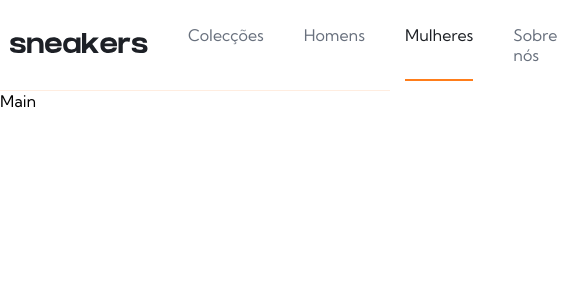
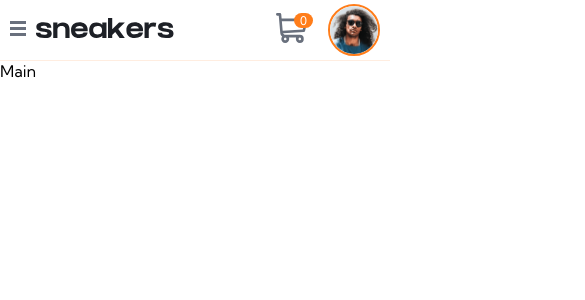
Before and after one commit to jamuianga/e-commerce-product-page, a React (Vite) app: page / in a window 390 px wide. Shown: the top 300 px of the page, 585 px wide, since content can reach past the window. Built offline with nearby package versions, Linux system fonts and the light colour scheme.

Commit message:
styling mobile nav

```diff
--- a/src/components/Header.jsx
+++ b/src/components/Header.jsx
@@ -1,20 +1,42 @@
 import React, { useState } from 'react';
+import Cart from './Cart';
+
 import css from './Header.module.scss';
 import logo from '../assets/logo.svg';
+import avatarImg from '../assets/image-avatar.png';
+
 import iconCart from '../assets/icon-cart.svg';
-import avatarImg from '../assets/image-avatar.png';
-import Cart from './Cart';
+import iconMenu from '../assets/icon-menu.svg';
+import iconClose from '../assets/icon-close.svg';
 
 function Header({ cart }) {
   const [showCart, setShowCart] = useState(false);
+  const [showMenu, setShowMenu] = useState(false);
 
   return (
     <nav className={css.container}>
+      <button
+        type="button"
+        className={css['icon-menu']}
+        onClick={() => setShowMenu(!showMenu)}
+      >
+        <img src={iconMenu} alt="Icon menu" />
+      </button>
+
       <a href="/">
         <img src={logo} alt="Logo" className={css.logo} />
       </a>
 
-      <ul className={css.menu}>
+      <ul className={`${css.menu} ${showMenu ? css.show : ''}`}>
+        {/* <li> */}
+        <button
+          type="button"
+          className={css['icon-close-menu']}
+          onClick={() => setShowMenu(!showMenu)}
+        >
+          <img src={iconClose} alt="Icon menu" />
+        </button>
+        {/* </li> */}
         <li>
           <a href="#">Colecções</a>
         </li>
--- a/src/components/Header.module.scss
+++ b/src/components/Header.module.scss
@@ -1,13 +1,18 @@
 .container {
   display: flex;
   align-items: center;
-  padding: 0 10px;
   border-bottom: 1px solid hsl(25, 100%, 94%);
   height: 90px;
+  padding: 0 10px;
 
   a {
     text-decoration: none;
   }
+}
+
+.icon-menu,
+.icon-close-menu {
+  display: none;
 }
 
 .logo {
@@ -24,7 +29,7 @@
   display: flex;
 
   li {
-    padding: 0px 20px;
+    padding: 0 20px;
 
     .active {
       color: hsl(220, 13%, 13%);
@@ -100,6 +105,62 @@
   }
 }
 
+@media screen and (max-width: 991px) {
+  .container {
+    height: 60px;
+  }
+
+  .icon-menu {
+    display: block;
+    margin-right: 10px;
+    cursor: pointer;
+    background: none;
+    border: none;
+    padding: 0;
+  }
+  .icon-close-menu {
+    display: inherit;
+    margin-left: 20px;
+    margin-bottom: 30px;
+    cursor: pointer;
+    background: none;
+    border: none;
+    padding: 0;
+  }
+
+  .menu {
+    display: none;
+
+    li {
+      padding: 10px 20px;
+      font-weight: 700;
+
+      .active {
+        color: hsl(220, 13%, 13%);
+        border-bottom: none;
+      }
+
+      a {
+        &:hover {
+          border-bottom: none;
+        }
+      }
+    }
+  }
+
+  .show {
+    position: absolute;
+    display: block;
+    top: 0;
+    left: 0;
+    bottom: 0;
+    width: 190px;
+    background-color: hsl(0, 0%, 100%);
+    box-shadow: 0 0 10px rgba(0, 0, 0, 0.3);
+    padding-top: 20px;
+  }
+}
+
 // Orange: hsl(26, 100%, 55%)
 // Pale orange: hsl(25, 100%, 94%)
 
```
